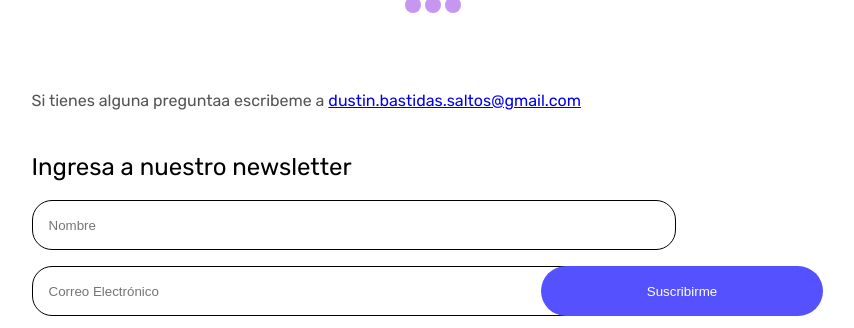
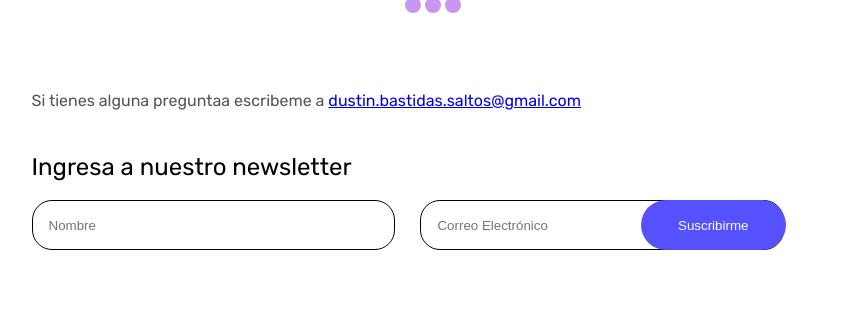
Before and after one commit to DustinBastidas/DustinBastidas-DustinBastidas-curso-esencial-html-css-, a PHP site: page /varianted.html in a window 1280 px wide. Shown: the part 6172-6500 px from the top of the page, without its empty margins (207-1061 px from the left). After the commit the page ends 6422 px from the top, so only its background shows below. Run offline with PHP 8.4, Linux system fonts and the light colour scheme.

Commit message:
Add files via upload

```diff
--- a/varianted.css
+++ b/varianted.css
@@ -19,7 +19,7 @@ header{
 .hero{
     background: url("Recursos/backgroung\ \(1\).png");
     background-size:cover;
-    height: 350px;
+    block-size: 350px;
     margin-block-end: 16px;
 }
 
@@ -266,7 +266,7 @@ ul li::marker{
     top: 66px;
     border: none;
     color: white;
-    border-radius: 90px;
+    border-radius: 30px;
     background: #5551FF;
 
 }
@@ -276,6 +276,17 @@ ul li::marker{
         margin: auto;
         max-inline-size: 503px;
     }
+
+    .insert{
+        width: 60%;
+    }
+
+    .submit{
+        width: 25%;
+        top: 66px;
+        right: 115px;
+    }
+
 
 
 .left-border{
@@ -293,8 +304,81 @@ blockquote .p{
         margin: auto;
         max-inline-size: 803px;
     }
+
+    .insert{
+        display: inline-block;
+        width: 35%;
+    }
+
+    .insert:nth-of-type(2){
+        margin-inline-start: 22px;
+    }
+    .submit{
+        width: 18%;
+        top: 0px;
+        right: 49px;
+    }
+
+    details ol{
+        width: 60%;
+    }
+
+    .Neuim{
+        width: 60%;
+    }
 }
 
-@media screen and (min-width:1300px){
+@media screen and (min-width:1454px){
+    .header{
+        position: sticky;
+        inset-block-start:-45px ;
+    }
+
+    .header-content{
+        position: relative;
+        inset-block-start: 40px ;
+    }
+    header{
+        /*--white10:red;*/
+        position: absolute;
+        inset-block-start: 0 ;
+        inset-inline-start:1000px;
+        width: 100%;
+    }
+
+
+    details ol{
+        width: 40%;
+    }
+
+    .Neuim{
+        width: 40%;
+    }
+
+    main {
+        margin-inline-start: -3%;
+    }
+
+    .wrapper{
+        width: 100%;
+        margin-left: 500px;
+        max-inline-size: 1000px;
+    }
+
+
+    .content h1{
+        font-size: 60px;
+        font-weight: 700;
+    }
+
+    .content h2{
+        font-size: 32px;
+    }
+
+    .content h3{
+        font-size: 24px;
+    }
+
+
 
 }
```
